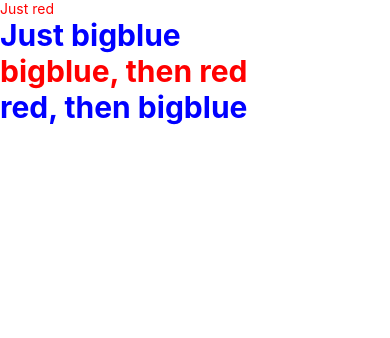
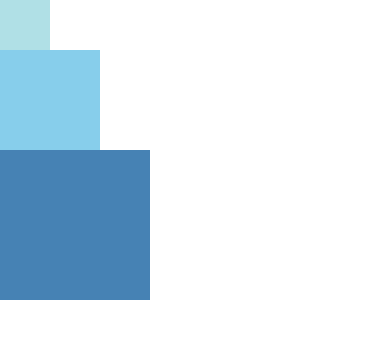
Before and after one commit to doomsday/react_native_start, a React Native app: screen / in a window 390 px wide. Shown: the top 338 px of the page. Built offline with nearby package versions, Linux system fonts and the light colour scheme.

Commit message:
FixedDimensionsBasics

```diff
--- a/App.js
+++ b/App.js
@@ -1,26 +1,14 @@
 import React, {Component} from 'react';
-import {StyleSheet, Text, View} from 'react-native';
+import {View} from 'react-native';
 
-export default class LotsOfStyles extends Component {
+export default class FixedDimensionsBasics extends Component {
   render() {
     return (
       <View>
-        <Text style={styles.red}>Just red</Text>
-        <Text style={styles.bigblue}>Just bigblue</Text>
-        <Text style={[styles.bigblue, styles.red]}>bigblue, then red</Text>
-        <Text style={[styles.red, styles.bigblue]}>red, then bigblue</Text>
+        <View style={{width:50, height:50, backgroundColor: 'powderblue'}} />
+        <View style={{width:100, height:100, backgroundColor: 'skyblue'}} />
+        <View style={{width:150, height:150, backgroundColor: 'steelblue'}} />
       </View>
-    );
+    )
   }
 }
-
-const styles = StyleSheet.create({
-  bigblue: {
-    color: 'blue',
-    fontWeight: 'bold',
-    fontSize: 30,
-  },
-  red: {
-    color: 'red',
-  },
-});
```
